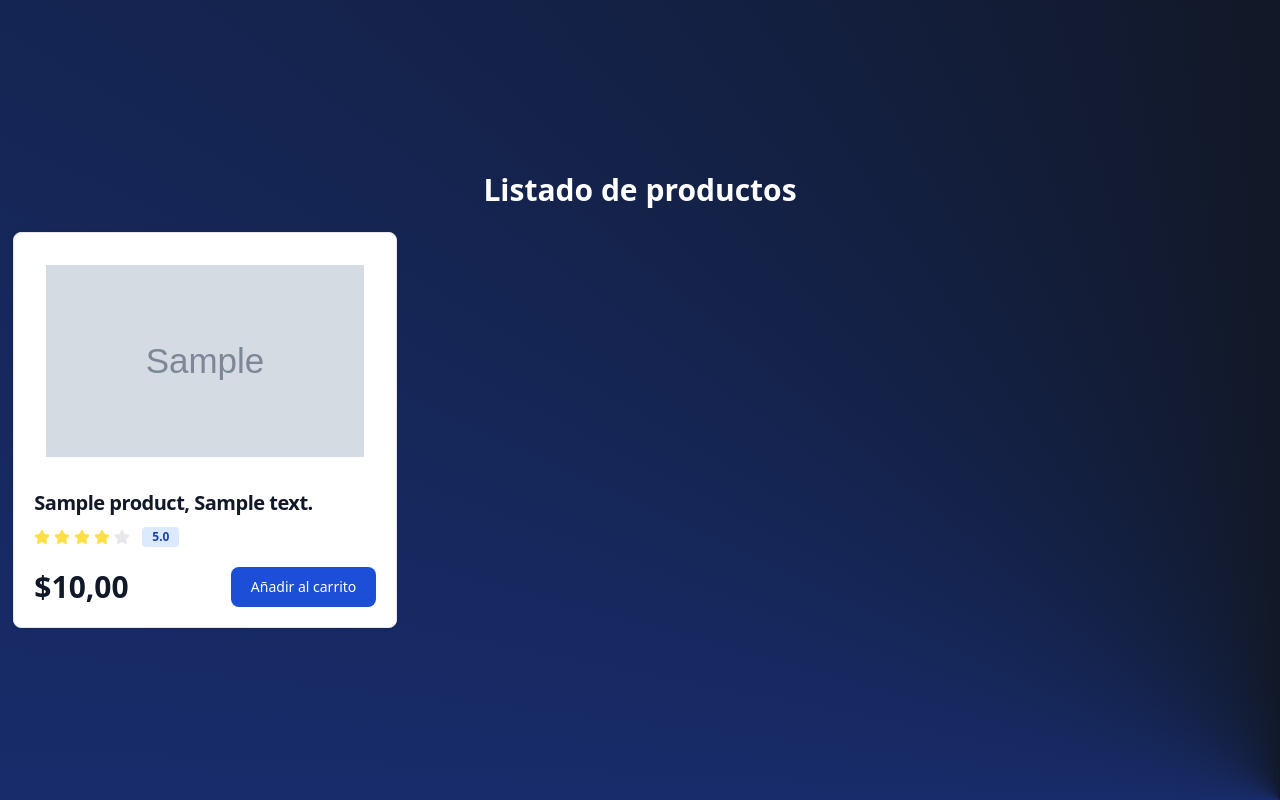
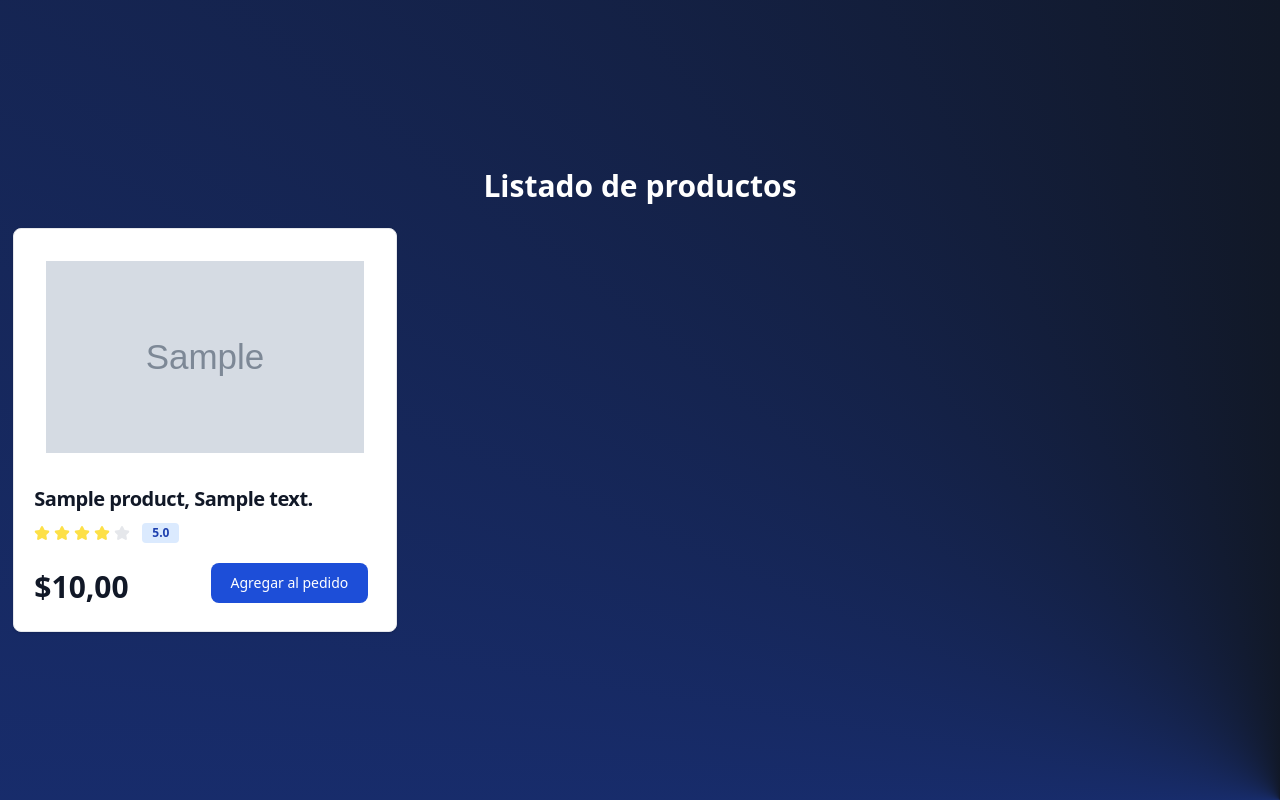
Before and after one commit to JS-VILLARREAL/CoffeDeluxe, a Django app: page /producto/ in a window 1280 px wide. Shown: the part 72-872 px from the top of the page. Run offline with Django 4.2, Linux system fonts and the light colour scheme; tables that the repository leaves empty hold one stand-in row (values such as "Sample post"); grey boxes marked "Sample" are stand-in pictures; some libraries are stand-ins or nearby versions.

Commit message:
Update product form and list templates

```diff
--- a/coffe_app/templates/product_form.html
+++ b/coffe_app/templates/product_form.html
@@ -1,4 +1,4 @@
-<form method="POST" enctype="multipart/form-data">
-  {% csrf_token %} {{ form.as_p }}
+<form method="POST" action="{% url 'add_product' %}">
+  {% csrf_token %} {{form.as_p}}
   <button type="submit">Agregar</button>
 </form>
--- a/coffe_app/templates/product_list.html
+++ b/coffe_app/templates/product_list.html
@@ -91,11 +91,15 @@
         <span class="text-3xl font-bold text-gray-900 dark:text-white"
           >${{ product.price }}</span
         >
-        <a
-          href="{% url 'add_product' %}"
-          class="text-white bg-blue-700 hover:bg-blue-800 focus:ring-4 focus:outline-none focus:ring-blue-300 font-medium rounded-lg text-sm px-5 py-2.5 text-center dark:bg-blue-600 dark:hover:bg-blue-700 dark:focus:ring-blue-800"
-          >Añadir al carrito
-        </a>
+        <form action="{% url 'add_product' %}" method="POST">
+          {% csrf_token %}
+          <input type="hidden" name="product" value="{{product.id}}" />
+          <button
+            class="text-white bg-blue-700 hover:bg-blue-800 focus:outline-none focus:ring-4 focus:ring-blue-300 font-medium rounded-lg text-sm px-5 py-2.5 text-center me-2 mb-2 dark:bg-blue-600 dark:hover:bg-blue-700 dark:focus:ring-blue-800"
+          >
+            Agregar al pedido
+          </button>
+        </form>
       </div>
     </div>
   </div>
--- a/coffe_app/views.py
+++ b/coffe_app/views.py
@@ -13,7 +13,6 @@ class ProductFormView(generic.FormView):
     success_url = reverse_lazy("add_product")
 
     def form_valid(self, form):
-        import ipdb; ipdb.set_trace()
         form.save()
         return super().form_valid(form)
 
```
